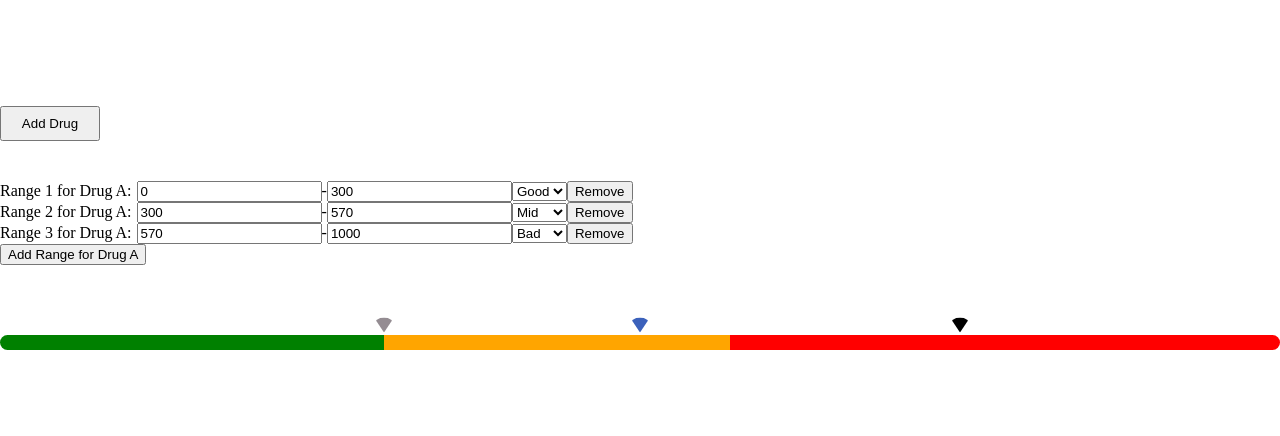
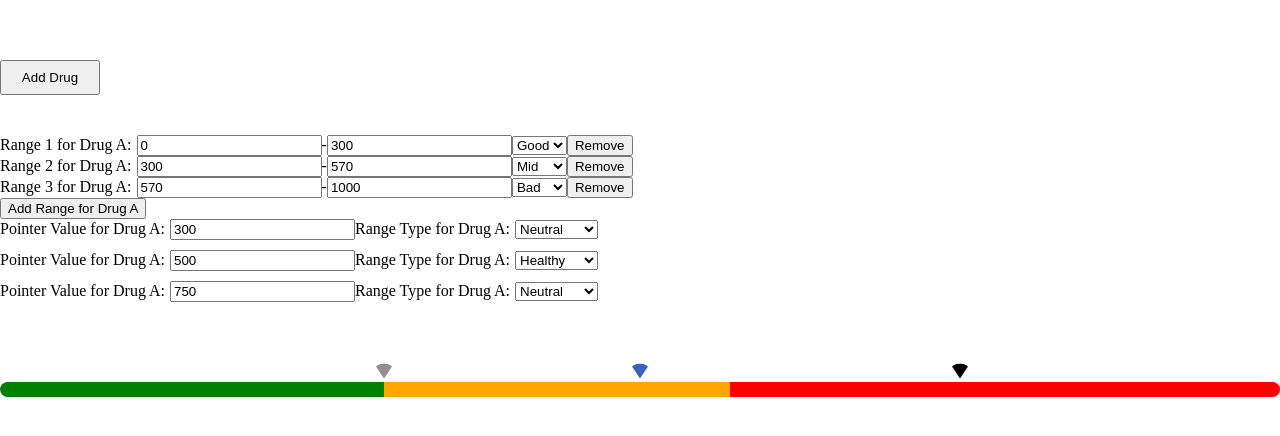
Before and after one commit to Trayshmhirk/custom-react-linear-gauge, a React (Vite) app: page / in a window 1280 px wide. Shown: the part 172-608 px from the top of the page. Built offline with nearby package versions, Linux system fonts and the light colour scheme.

Commit message:
adding inputs for the pointer value and the range type

```diff
--- a/src/App.css
+++ b/src/App.css
@@ -118,6 +118,18 @@
    text-align: center;
 }
 
+.range-type.healthy {
+   background-color: #4cdfbb;
+}
+
+.range-type.neutral {
+   background-color: orange;
+}
+
+.range-type.unhealthy {
+   background-color: red;
+}
+
 .range-category {
    text-align: center;
    display: flex;
--- a/src/components/DrugDashboard.jsx
+++ b/src/components/DrugDashboard.jsx
@@ -1,4 +1,5 @@
-import { useState } from "react";
+// eslint-disable-next-line no-unused-vars
+import React, { useState } from "react";
 import LinearGauge from "./LinearGuage";
 import RangeInputFields from "./RangeInputFields";
 
@@ -16,19 +17,16 @@ const DrugDashboard = () => {
                value: 300,
                color: "#948c92",
                rangeType: "Neutral",
-               rangeTypeColor: "orange",
             },
             {
                value: 500,
                color: "#3b61bb",
                rangeType: "Healthy",
-               rangeTypeColor: "#4cdfbb",
             },
             {
                value: 750,
                color: "",
                rangeType: "UNHEALTHY",
-               rangeTypeColor: "red",
             },
          ],
       },
@@ -46,9 +44,10 @@ const DrugDashboard = () => {
       setDrugs(updatedDrugs);
    };
 
-   const handlePointerChange = (drugIndex, value) => {
+   const handlePointerChange = (drugIndex, pointerIndex, value, prop) => {
       const updatedDrugs = [...drugs];
-      updatedDrugs[drugIndex].pointerValue = parseInt(value);
+      updatedDrugs[drugIndex].pointers[pointerIndex][prop] =
+         prop === "value" ? parseInt(value) : value;
       setDrugs(updatedDrugs);
    };
 
@@ -78,7 +77,6 @@ const DrugDashboard = () => {
                {
                   value: 0,
                   color: "",
-                  rangeType: "",
                   rangeTypeColor: "",
                },
             ],
@@ -99,6 +97,7 @@ const DrugDashboard = () => {
                drugs={drugs}
                handleRangeChange={handleRangeChange}
                handleCategoryChange={handleCategoryChange}
+               handlePointerChange={handlePointerChange}
                addRange={addRange}
                removeRange={removeRange}
             />
@@ -110,9 +109,6 @@ const DrugDashboard = () => {
                   name={drug.name}
                   ranges={drug.ranges}
                   pointers={drug.pointers}
-                  handlePointerChange={(value) =>
-                     handlePointerChange(index, value)
-                  }
                />
             ))}
          </div>
--- a/src/components/LinearGuage.jsx
+++ b/src/components/LinearGuage.jsx
@@ -38,6 +38,13 @@ const LinearGauge = ({ ranges, pointers }) => {
       }
    };
 
+   // Mapping of range types to class names
+   const rangeTypeClasses = {
+      unhealthy: "unhealthy",
+      neutral: "neutral",
+      healthy: "healthy",
+   };
+
    return (
       <div className="linear-gauge-container">
          {/* Linear Gauge */}
@@ -57,6 +64,8 @@ const LinearGauge = ({ ranges, pointers }) => {
                   0,
                   Math.min(pointerPosition, 100)
                );
+               const rangeTypeClass =
+                  rangeTypeClasses[pointer.rangeType?.toLowerCase()];
                return (
                   <div
                      key={index}
@@ -74,14 +83,13 @@ const LinearGauge = ({ ranges, pointers }) => {
                            <div>
                               <b>{pointer.value}</b> g/ml
                            </div>
-                           <div
-                              className="range-type"
-                              style={{
-                                 background: `${pointer.rangeTypeColor}`,
-                              }}
-                           >
-                              {pointer.rangeType}
-                           </div>
+                           {pointer.rangeType.toLowerCase() in
+                              rangeTypeClasses && (
+                              <div className={`range-type ${rangeTypeClass}`}>
+                                 {pointer.rangeType}
+                              </div>
+                           )}
+
                            <div className="range-category">
                               NORMAL RANGE
                               <b className="range-value">
--- a/src/components/RangeInputFields.jsx
+++ b/src/components/RangeInputFields.jsx
@@ -4,6 +4,7 @@ const RangeInputFields = ({
    drugs,
    handleRangeChange,
    handleCategoryChange,
+   handlePointerChange,
    addRange,
    removeRange,
 }) => {
@@ -63,6 +64,40 @@ const RangeInputFields = ({
                <button onClick={() => addRange(drugIndex)}>
                   Add Range for {drug.name}
                </button>
+
+               {/* Inputs for Pointers */}
+               {drug.pointers.map((pointer, pointerIndex) => (
+                  <div key={pointerIndex} className="pointer-input">
+                     <label>Pointer Value for {drug.name}:</label>
+                     <input
+                        type="number"
+                        value={pointer.value}
+                        onChange={(e) =>
+                           handlePointerChange(
+                              drugIndex,
+                              pointerIndex,
+                              e.target.value
+                           )
+                        }
+                     />
+                     <label>Range Type for {drug.name}:</label>
+                     <select
+                        value={pointer.rangeType}
+                        onChange={(e) =>
+                           handlePointerChange(
+                              drugIndex,
+                              pointerIndex,
+                              e.target.value,
+                              "rangeType"
+                           )
+                        }
+                     >
+                        <option value="Neutral">Neutral</option>
+                        <option value="Healthy">Healthy</option>
+                        <option value="Unhealthy">Unhealthy</option>
+                     </select>
+                  </div>
+               ))}
             </div>
          ))}
       </div>
```
